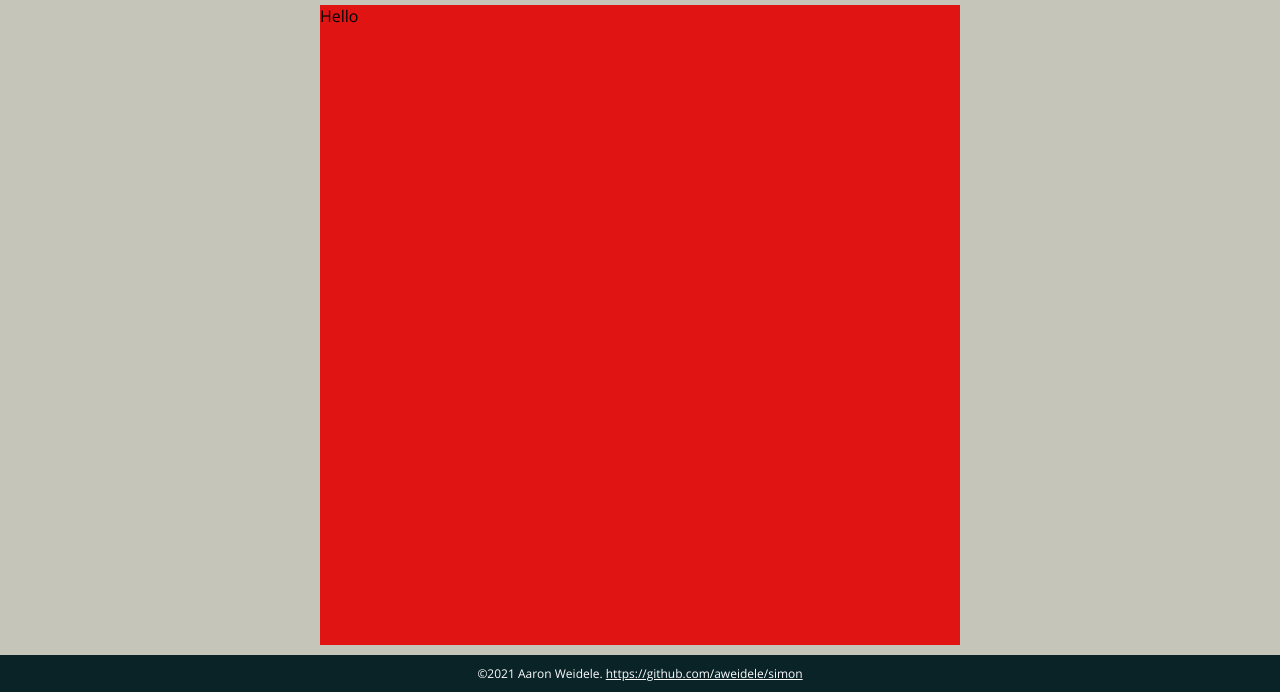
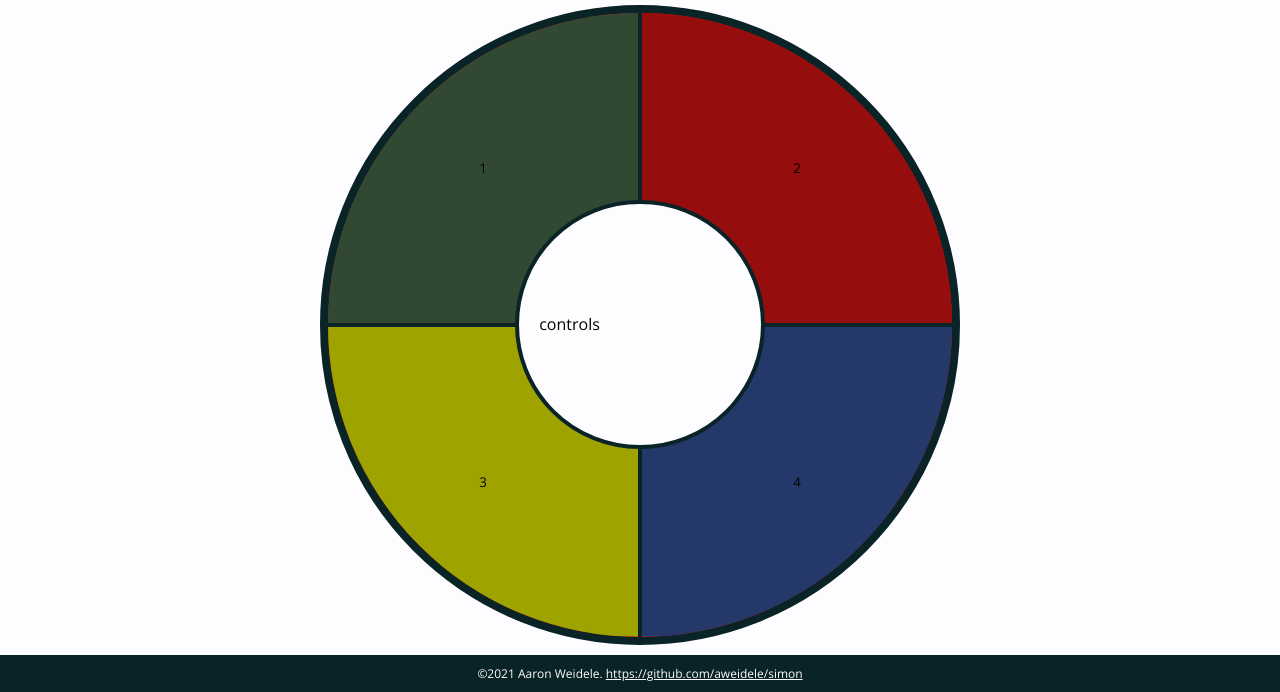
Before and after one commit to aweidele/simon, a website: page index.html in a window 1280 px wide. Shown: the part 108-800 px from the top of the page. Drawn offline with nearby package versions, Linux system fonts and the light colour scheme.

Commit message:
Styling the board

```diff
--- a/index.html
+++ b/index.html
@@ -22,7 +22,17 @@
         <h1>“Simon!”</h1>
       </header>
       <main>
-        <div class="container">Hello</div>
+        <div class="game">
+          <div class="board">
+            <div class="board__buttons">
+              <button>1</button>
+              <button>2</button>
+              <button>3</button>
+              <button>4</button>
+            </div>
+            <div class="board__controls">controls</div>
+          </div>
+        </div>
       </main>
       <footer>
         ©2021 Aaron Weidele.
--- a/src/sass/style.scss
+++ b/src/sass/style.scss
@@ -30,7 +30,7 @@ h6 {
   --blue: #4062bb;
   --blueDk: #24386a;
 
-  --green: #629365;
+  --green: #78a57b;
   --greenDk: #314933;
 
   --yellow: #faff70;
@@ -38,7 +38,7 @@ h6 {
 
   --white: #fdfdff;
   --black: var(--primary);
-  --bg-lt: var(--secondary);
+  --bg-lt: var(--white);
 }
 
 @mixin hover() {
@@ -91,8 +91,97 @@ h1 {
   }
 }
 
-.container {
+.game {
   width: 80vmin;
   height: 80vmin;
   background-color: var(--red);
+  border-radius: 50%;
+  border: 4px solid var(--primary);
+
+  @media screen and (min-width: 800px) {
+    border-width: 8px;
+  }
 }
+
+.board {
+  width: 100%;
+  height: 100%;
+  position: relative;
+
+  &__buttons {
+    width: 100%;
+    height: 100%;
+    display: grid;
+    grid-template-columns: 50% 50%;
+    grid-template-rows: 50% 50%;
+    position: relative;
+    z-index: 0;
+
+    > button {
+      transition: all 0.125s;
+
+      &:nth-child(1) {
+        background-color: var(--greenDk);
+        border-top-left-radius: 100%;
+        border-bottom: 2px solid var(--primary);
+        border-right: 2px solid var(--primary);
+        @include hover() {
+          background-color: var(--green);
+        }
+      }
+
+      &:nth-child(2) {
+        background-color: var(--redDk);
+        border-top-right-radius: 100%;
+        border-bottom: 2px solid var(--primary);
+        border-left: 2px solid var(--primary);
+        @include hover() {
+          background-color: var(--red);
+        }
+      }
+
+      &:nth-child(3) {
+        background-color: var(--yellowDk);
+        border-bottom-left-radius: 100%;
+        border-top: 2px solid var(--primary);
+        border-right: 2px solid var(--primary);
+        @include hover() {
+          background-color: var(--yellow);
+        }
+      }
+
+      &:nth-child(4) {
+        background-color: var(--blueDk);
+        border-bottom-right-radius: 100%;
+        border-top: 2px solid var(--primary);
+        border-left: 2px solid var(--primary);
+        @include hover() {
+          background-color: var(--blue);
+        }
+      }
+
+      // @media screen and (min-width: 800px) {
+      //   border-right-width: 4px;
+      //   border-top-width: 4px;
+      //   border-left-width: 4px;
+      //   border-bottom-width: 4px;
+      // }
+    }
+  }
+
+  &__controls {
+    width: 40%;
+    height: 40%;
+    position: absolute;
+    top: 30%;
+    left: 30%;
+    z-index: 10;
+    display: flex;
+    align-items: center;
+    justify-content: space-between;
+    border: 4px solid var(--primary);
+    background: var(--white);
+    border-radius: 50%;
+    padding: 20px;
+  }
+}
```
Also changed, not shown: css/style.css.
